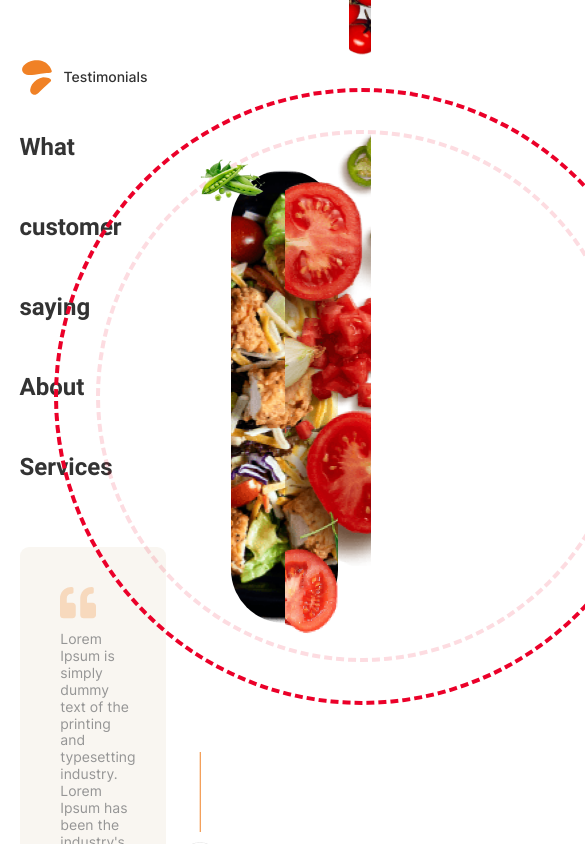
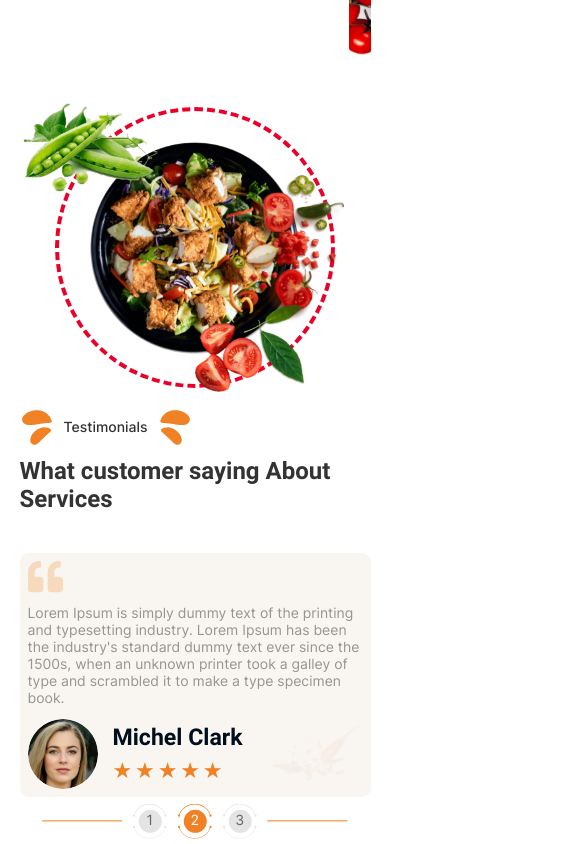
Before and after one commit to ProgrammerAlok/g-nine, a React (Vite) app: page / in a window 390 px wide. Shown: the part 3980-4824 px from the top of the page, 585 px wide, since content can reach past the window. Built offline with nearby package versions, Linux system fonts and the light colour scheme.

Commit message:
Home page Testimonials responsive done

```diff
--- a/src/components/Home/Testimonials/index.jsx
+++ b/src/components/Home/Testimonials/index.jsx
@@ -2,10 +2,11 @@ import { Heading, Img, RatingBar, Text } from "components";
 
 const Testimonials = () => {
   return (
-    <div className="flex flex-row justify-between w-[90%] max-w-[1440px] mx-auto">
-      <div className="flex flex-col items-center justify-start w-[46%] mb-[30px] gap-10">
+    <div className="flex md:flex-col-reverse justify-between w-[90%] max-w-[1440px] mx-auto ">
+      {/* left */}
+      <div className="flex flex-col items-center justify-start w-[46%] md:w-full mb-[30px] gap-10">
         <div className="flex flex-col items-start justify-start w-full gap-2.5">
-          <div className="flex flex-row justify-start items-center w-[32%] gap-2.5">
+          <div className="flex flex-row justify-start items-center w-full gap-2.5">
             <Img
               src="images/img_svg.svg"
               alt="svg_twentyone"
@@ -18,18 +19,20 @@ const Testimonials = () => {
             >
               Testimonials
             </Text>
-            <div className="flex w-9 h-[29px]" />
+            <Img
+              src="images/img_svg.svg"
+              alt="svg_twentyone"
+              className="h-[39px] scale-x-[-1]"
+            />
           </div>
-          <Heading size="2xl" as="h1" className="!leading-[80px]">
-            What customer saying
-            <br />
-            About Services
+          <Heading size="2xl" as="h1" className="">
+            <span className=""> What customer saying About Services </span>
           </Heading>
         </div>
-        <div className="flex flex-row justify-start items-center w-[99%] gap-[30px]">
-          <div className="flex flex-row justify-start w-[91%]">
+        <div className="flex md:flex-col justify-start items-center w-full gap-7 md:gap-0">
+          <div className="flex flex-row justify-start w-[91%] md:w-full">
             <div className="flex flex-row justify-start w-full">
-              <div className="flex flex-row justify-center w-full p-10 bg-gray-100 rounded-[9px]">
+              <div className="flex flex-row justify-center w-full p-10 md:p-2 bg-gray-100 rounded-[9px]">
                 <div className="flex flex-row justify-center w-full">
                   <div className="flex flex-col items-start justify-start w-full gap-3">
                     <Img
@@ -49,7 +52,7 @@ const Testimonials = () => {
                       scrambled it to make a type specimen book.
                     </Text>
                     <div className="flex flex-row justify-between items-center w-full">
-                      <div className="flex flex-row justify-start items-center w-2/5 gap-[15px]">
+                      <div className="flex flex-row justify-start items-center w-2/5 md:w-full gap-[15px]">
                         <Img
                           src="images/img_ellipse_591.png"
                           alt="circleimage"
@@ -84,11 +87,13 @@ const Testimonials = () => {
               </div>
             </div>
           </div>
-          <div className="flex flex-col items-center justify-start w-[5%] gap-2.5">
+
+          {/* 1 2 3 */}
+          <div className="flex flex-col items-center justify-start md:-my-[8rem] w-[5%] gap-2.5 md:-rotate-90">
             <div className="h-20 w-0.5 bg-gradient1" />
             <div className="flex flex-col w-full gap-2.5">
               <div className="flex flex-col items-center justify-start w-full">
-                <div className="h-[35px] w-[34px] relative">
+                <div className="h-[35px] w-[34px] relative md:rotate-90">
                   <Img
                     src="images/img_group_6340.svg"
                     alt="image"
@@ -97,14 +102,14 @@ const Testimonials = () => {
                   <Text
                     size="xs"
                     as="p"
-                    className="justify-center w-max left-0 bottom-0 right-0 top-0 m-auto !text-gray-700_01 !font-inter text-center absolute"
+                    className="justify-center w-max left-0 bottom-0 right-0 top-0 m-auto !text-gray-700_01 !font-inter text-center absolute pt-1 md:pt-2"
                   >
                     1
                   </Text>
                 </div>
               </div>
               <div className="flex flex-col items-center justify-start w-full">
-                <div className="h-[35px] w-[34px] relative">
+                <div className="h-[35px] w-[34px] relative  md:rotate-90">
                   <Img
                     src="images/img_group_6341.svg"
                     alt="image"
@@ -113,14 +118,14 @@ const Testimonials = () => {
                   <Text
                     size="xs"
                     as="p"
-                    className="justify-center w-max left-0 bottom-0 right-0 top-0 m-auto !text-white-A700 !font-inter text-center absolute"
+                    className="justify-center w-max left-0 bottom-0 right-0 top-0 m-auto !text-white-A700 !font-inter text-center absolute pt-1 md:pt-2"
                   >
                     2
                   </Text>
                 </div>
               </div>
               <div className="flex flex-col items-center justify-start w-full">
-                <div className="h-[35px] w-[34px] relative">
+                <div className="h-[35px] w-[34px] relative  md:rotate-90">
                   <Img
                     src="images/img_group_6340.svg"
                     alt="image"
@@ -129,7 +134,7 @@ const Testimonials = () => {
                   <Text
                     size="xs"
                     as="p"
-                    className="justify-center w-max left-0 bottom-0 right-0 top-0 m-auto !text-gray-700_01 !font-inter text-center absolute"
+                    className="justify-center w-max left-0 bottom-0 right-0 top-0 m-auto !text-gray-700_01 !font-inter text-center absolute pt-1 md:pt-2"
                   >
                     3
                   </Text>
@@ -140,33 +145,35 @@ const Testimonials = () => {
           </div>
         </div>
       </div>
-      <div className="flex flex-row justify-center w-[49%] mt-[30px]">
-        <div className="h-[617px] w-full relative">
-          <div className="flex flex-row justify-start items-start w-[93%] h-full left-0 bottom-0 top-0 m-auto absolute">
+
+      {/* right */}
+      <div className="flex flex-row justify-center w-[49%] md:w-[100%] mt-[30px]">
+        <div className="h-[617px] md:h-[20rem] w-full relative">
+          <div className="flex flex-row justify-start items-start w-full h-full left-0 bottom-0 top-0 m-auto absolute">
             <Img
               src="images/img_testi_card_shape_3_png.png"
               alt="testicard_one"
-              className="w-[42%] mt-[66px] z-[1] object-cover"
+              className="w-[40%] mt-[66px] md:mt-1 z-[1] object-cover absolute"
             />
-            <div className="flex flex-col items-center justify-start h-[617px] w-[617px] ml-[-212px] p-[38px] rounded-tl-[50%] rounded-tr-[308px] rounded-bl-[50%] rounded-br-[308px] border-red-A400 border-4 border-dashed">
-              <div className="h-[532px] w-[532px] opacity-0.3 rotate-[90deg] border-red-A400_75 border-4 border-dashed rounded-[50%]" />
+            <div className="flex w-[80%] my-auto aspect-square p-[38px] rounded-full border-red-A400 border-4 border-dashed mx-auto">
+              <div className="w-full aspect-square opacity-0.3 rotate-[90deg] border-red-A400_75 border-4 border-dashed rounded-full" />
             </div>
           </div>
           <Img
             src="images/img_testi_card_img_png.png"
             alt="testicardimg"
-            className="justify-center h-[453px] w-[62%] left-0 bottom-0 right-0 top-0 m-auto object-cover absolute rounded-[225px]"
+            className="justify-center w-[60%] inset-0 m-auto object-cover absolute rounded-full "
           />
-          <div className="h-[532px] w-1/2 right-0 bottom-0 top-0 m-auto absolute">
+          <div className=" w-1/2 right-0 bottom-0 top-0 m-auto absolute">
             <Img
               src="images/img_testi_card_shape_1_png.png"
               alt="testicard_three"
-              className="h-[436px] w-full top-0 right-0 left-0 m-auto object-cover absolute"
+              className="w-[70%] inset-0 m-auto object-cover absolute"
             />
             <Img
               src="images/img_testi_card_shape_2_png.png"
               alt="testicard_five"
-              className="h-[181px] w-[62%] bottom-0 left-0 m-auto object-cover absolute"
+              className="w-[62%] left-0 bottom-4  m-auto object-cover absolute"
             />
           </div>
         </div>
```
